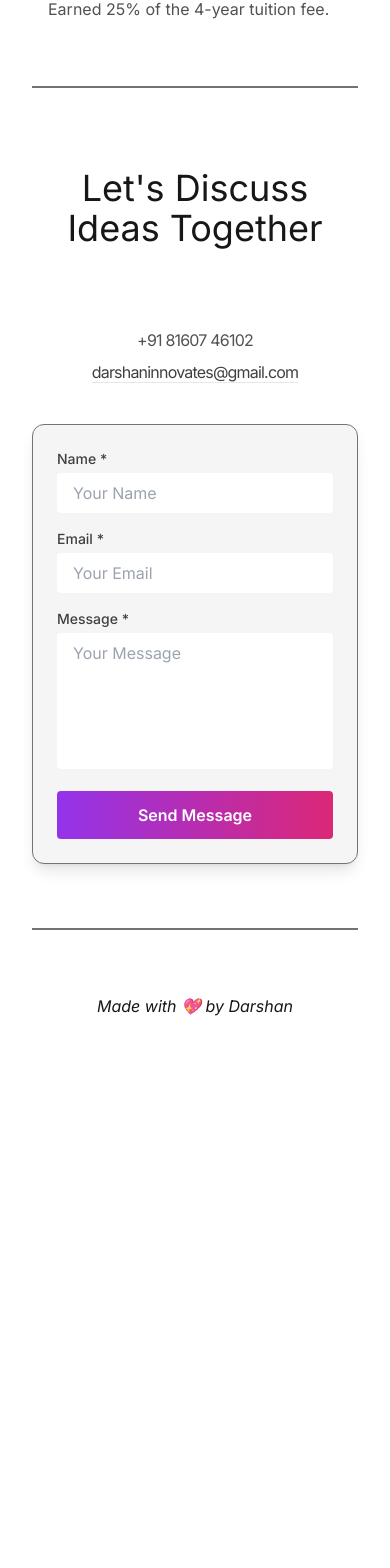
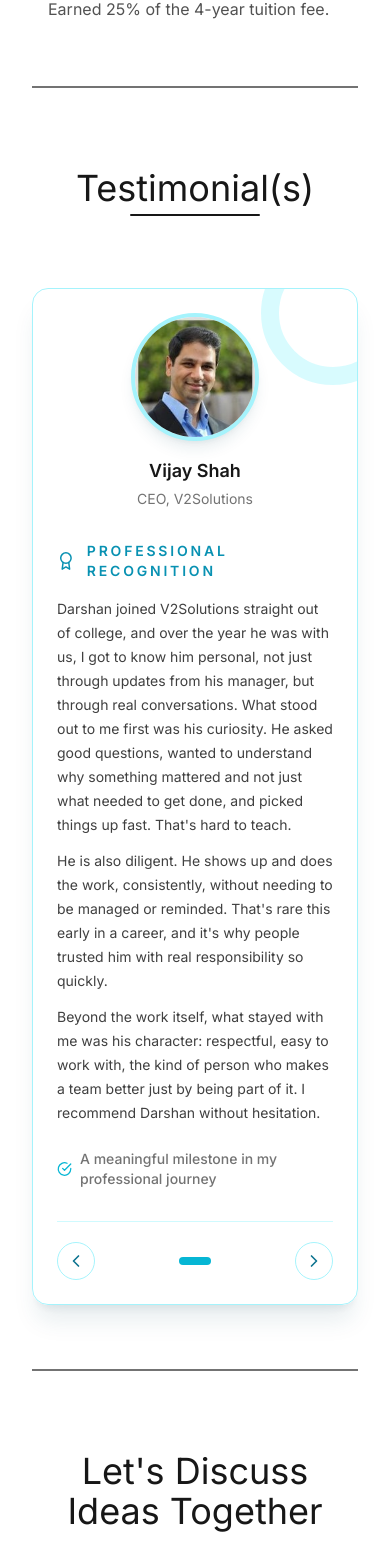
Before and after one commit to Darshan-147/my-portfolio, a React (Vite) app: page / in a window 390 px wide. Shown: the part 9508-11076 px from the top of the page. Before the commit the page ends 10574 px from the top, so only its background shows below. Built offline with nearby package versions, Linux system fonts and the light colour scheme; no server answers.

Commit message:
feat: testimonial section added

```diff
--- a/src/App.jsx
+++ b/src/App.jsx
@@ -11,6 +11,7 @@ const Experience = lazy(() => import("./components/Experience"));
 const Projects = lazy(() => import("./components/Projects"));
 const Contact = lazy(() => import("./components/Contact"));
 const Achievements = lazy(() => import("./components/Achievements"));
+const Testimonials = lazy(() => import("./components/Testimonials"));
 
 const App = () => {
   return (
@@ -74,6 +75,14 @@ const App = () => {
               <div className="h-96 animate-pulse bg-neutral-800 rounded-lg" />
             }
           >
+            <Testimonials />
+          </Suspense>
+
+          <Suspense
+            fallback={
+              <div className="h-96 animate-pulse bg-neutral-800 rounded-lg" />
+            }
+          >
             <Contact />
           </Suspense>
 
--- a/src/components/Navbar.jsx
+++ b/src/components/Navbar.jsx
@@ -12,6 +12,7 @@ const navLinks = [
   "experience",
   "projects",
   "achievements",
+  "testimonials",
   "contact",
 ];
 
--- /dev/null
+++ b/src/components/Testimonials.jsx
@@ -0,0 +1,177 @@
+import { AnimatePresence, motion } from "framer-motion";
+import { useEffect, useState } from "react";
+import {
+  FiAward,
+  FiCheckCircle,
+  FiChevronLeft,
+  FiChevronRight,
+  FiUser,
+} from "react-icons/fi";
+import { TESTIMONIALS } from "../constants";
+
+const Testimonials = () => {
+  const [activeIndex, setActiveIndex] = useState(0);
+  const [isHovered, setIsHovered] = useState(false);
+  const [isFocused, setIsFocused] = useState(false);
+  const activeTestimonial = TESTIMONIALS[activeIndex];
+
+  useEffect(() => {
+    if (isHovered || isFocused || TESTIMONIALS.length < 2) return;
+
+    const intervalId = window.setInterval(() => {
+      setActiveIndex(
+        (currentIndex) => (currentIndex + 1) % TESTIMONIALS.length,
+      );
+    }, 6000);
+
+    return () => window.clearInterval(intervalId);
+  }, [isHovered, isFocused]);
+
+  const showPrevious = () => {
+    setActiveIndex(
+      (currentIndex) =>
+        (currentIndex - 1 + TESTIMONIALS.length) % TESTIMONIALS.length,
+    );
+  };
+
+  const showNext = () => {
+    setActiveIndex((currentIndex) => (currentIndex + 1) % TESTIMONIALS.length);
+  };
+
+  return (
+    <section id="testimonials" className="border-b-2 border-neutral-500 pb-4">
+      <motion.div
+        initial={{ y: -60, opacity: 0 }}
+        whileInView={{ y: 0, opacity: 1 }}
+        transition={{ duration: 0.8 }}
+        viewport={{ once: true }}
+        className="relative my-20 text-center"
+      >
+        <h2 className="text-4xl">Testimonial(s)</h2>
+        <motion.span
+          className="absolute left-[30%] -bottom-2 h-0.5 w-[40%] rounded bg-neutral-900 dark:bg-white"
+          initial={{ scaleX: 0 }}
+          whileInView={{ scaleX: 1 }}
+          transition={{ duration: 1.4, ease: "backIn" }}
+          style={{ transformOrigin: "center" }}
+          viewport={{ once: true }}
+        />
+      </motion.div>
+
+      <motion.div
+        initial={{ opacity: 0, y: 35 }}
+        whileInView={{ opacity: 1, y: 0 }}
+        transition={{ duration: 0.7 }}
+        viewport={{ once: true }}
+        className="relative mx-auto mb-12 max-w-4xl overflow-hidden rounded-2xl border border-cyan-200 bg-white/70 p-6 shadow-xl shadow-cyan-900/10 dark:border-cyan-900/70 dark:bg-neutral-900/60 sm:p-10"
+        role="region"
+        aria-label="Testimonials carousel"
+        onMouseEnter={() => setIsHovered(true)}
+        onMouseLeave={() => setIsHovered(false)}
+        onFocus={() => setIsFocused(true)}
+        onBlur={(event) => {
+          if (!event.currentTarget.contains(event.relatedTarget)) {
+            setIsFocused(false);
+          }
+        }}
+      >
+        <div className="absolute -right-12 -top-12 h-36 w-36 rounded-full border-[18px] border-cyan-100/80 dark:border-cyan-950/70" />
+        <AnimatePresence mode="wait">
+          <motion.a
+            key={activeIndex}
+            href="https://www.linkedin.com/in/darshansoni26/details/recommendations/"
+            target="_blank"
+            rel="noreferrer"
+            aria-label={`Open ${activeTestimonial.name}'s LinkedIn recommendation`}
+            initial={{ opacity: 0, x: 30 }}
+            animate={{ opacity: 1, x: 0 }}
+            exit={{ opacity: 0, x: -30 }}
+            transition={{ duration: 0.3 }}
+            className="relative grid gap-8 rounded-lg focus-visible:outline focus-visible:outline-2 focus-visible:outline-cyan-500 md:grid-cols-[auto_1fr] md:items-center"
+          >
+            <div className="mx-auto text-center md:mx-0">
+              <div className="relative flex h-32 w-32 items-center justify-center overflow-hidden rounded-full border-4 border-cyan-200 bg-cyan-50 shadow-lg shadow-cyan-900/10 dark:border-cyan-800 dark:bg-cyan-950">
+                <img
+                  src={activeTestimonial.image}
+                  alt={`${activeTestimonial.name}, ${activeTestimonial.designation}`}
+                  className="absolute inset-0 h-full w-full object-cover"
+                />
+                <FiUser
+                  className="h-14 w-14 text-cyan-600 dark:text-cyan-300"
+                  aria-hidden="true"
+                />
+              </div>
+              <h3 className="mt-4 text-lg font-semibold text-neutral-900 dark:text-neutral-100">
+                {activeTestimonial.name}
+              </h3>
+              <p className="mt-1 text-sm text-neutral-500 dark:text-neutral-400">
+                {activeTestimonial.designation}
+              </p>
+            </div>
+
+            <div className="relative">
+              <div className="mb-4 flex items-center gap-3 text-cyan-600 dark:text-cyan-400">
+                <FiAward className="h-5 w-5" aria-hidden="true" />
+                <span className="text-sm font-semibold uppercase tracking-[0.2em]">
+                  Professional Recognition
+                </span>
+              </div>
+              <div className="space-y-3 text-sm leading-6 text-neutral-700 dark:text-neutral-300">
+                {activeTestimonial.quote.map((paragraph) => (
+                  <p key={paragraph}>{paragraph}</p>
+                ))}
+              </div>
+              <div className="mt-6 flex items-center gap-2 text-sm font-medium text-neutral-500 dark:text-neutral-400">
+                <FiCheckCircle
+                  className="h-5 w-5 text-cyan-500"
+                  aria-hidden="true"
+                />
+                A meaningful milestone in my professional journey
+              </div>
+            </div>
+          </motion.a>
+        </AnimatePresence>
+
+        <div className="relative mt-8 flex items-center justify-between border-t border-cyan-100 pt-5 dark:border-cyan-900/70">
+          <button
+            type="button"
+            onClick={showPrevious}
+            aria-label="Show previous testimonial"
+            className="rounded-full border border-cyan-200 p-2 text-cyan-700 transition hover:bg-cyan-50 focus:outline-none focus:ring-2 focus:ring-cyan-500 dark:border-cyan-800 dark:text-cyan-300 dark:hover:bg-cyan-950"
+          >
+            <FiChevronLeft className="h-5 w-5" aria-hidden="true" />
+          </button>
+          <div
+            className="flex items-center gap-2"
+            aria-label="Select testimonial"
+          >
+            {TESTIMONIALS.map((testimonial, index) => (
+              <button
+                key={`${testimonial.id}-${index}`}
+                type="button"
+                onClick={() => setActiveIndex(index)}
+                aria-label={`Show testimonial from ${testimonial.name}`}
+                aria-current={index === activeIndex ? "true" : undefined}
+                className={`h-2 rounded-full transition-all focus:outline-none focus:ring-2 focus:ring-cyan-500 ${
+                  index === activeIndex
+                    ? "w-8 bg-cyan-500"
+                    : "w-2 bg-cyan-200 dark:bg-cyan-800"
+                }`}
+              />
+            ))}
+          </div>
+          <button
+            type="button"
+            onClick={showNext}
+            aria-label="Show next testimonial"
+            className="rounded-full border border-cyan-200 p-2 text-cyan-700 transition hover:bg-cyan-50 focus:outline-none focus:ring-2 focus:ring-cyan-500 dark:border-cyan-800 dark:text-cyan-300 dark:hover:bg-cyan-950"
+          >
+            <FiChevronRight className="h-5 w-5" aria-hidden="true" />
+          </button>
+        </div>
+      </motion.div>
+    </section>
+  );
+};
+
+export default Testimonials;
--- a/src/constants/index.js
+++ b/src/constants/index.js
@@ -9,6 +9,9 @@ import UberClone from "../assets/images/projects/UberClone.png";
 import hackathonImage from "../assets/images/achievements/hackathon.jpeg";
 import chessImage from "../assets/images/achievements/chess.jpg";
 import topWebDevVoiceImage from "../assets/images/achievements/top_web_dev_voice.png";
+
+// Testimonial images
+import vijayShahImage from "../assets/images/testimonials/Vijay_Shah.png";
 
 export const HERO_CONTENT = `I am a passionate full stack developer with a knack for crafting robust and scalable web applications. I have honed my skills in front-end technologies like React, Vue, HTML and CSS as well as back-end technologies like Node.js, MySQL and MongoDB. My goal is to leverage my expertise to create innovative solutions that drive business growth and deliver exceptional user experiences.`;
 
@@ -173,6 +176,20 @@ export const ACHIEVEMENTS = [
   },
 ];
 
+export const TESTIMONIALS = [
+  {
+    id: "vijay-shah",
+    name: "Vijay Shah",
+    designation: "CEO, V2Solutions",
+    image: vijayShahImage,
+    quote: [
+      "Darshan joined V2Solutions straight out of college, and over the year he was with us, I got to know him personal, not just through updates from his manager, but through real conversations. What stood out to me first was his curiosity. He asked good questions, wanted to understand why something mattered and not just what needed to get done, and picked things up fast. That's hard to teach.",
+      "He is also diligent. He shows up and does the work, consistently, without needing to be managed or reminded. That's rare this early in a career, and it's why people trusted him with real responsibility so quickly.",
+      "Beyond the work itself, what stayed with me was his character: respectful, easy to work with, the kind of person who makes a team better just by being part of it. I recommend Darshan without hesitation.",
+    ],
+  },
+];
+
 export const CONTACT = {
   phone_number: "+91 81607 46102",
   email: "darshaninnovates@gmail.com",
```
Also changed, not shown: src/assets/images/testimonials/Vijay_Shah.png (added).
